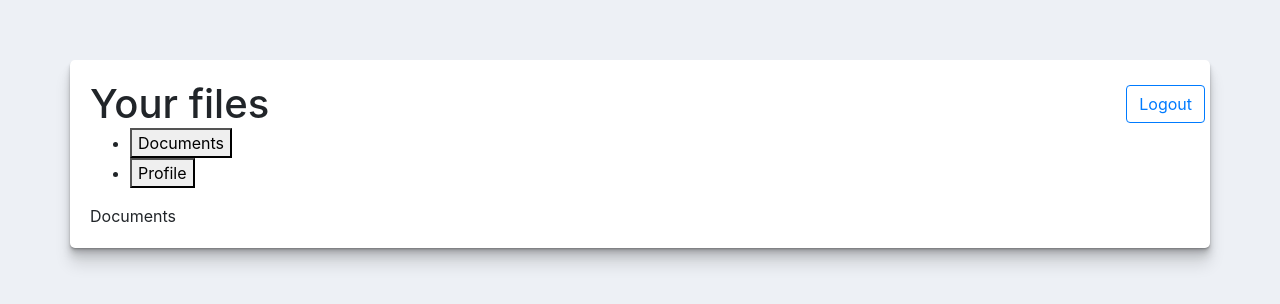
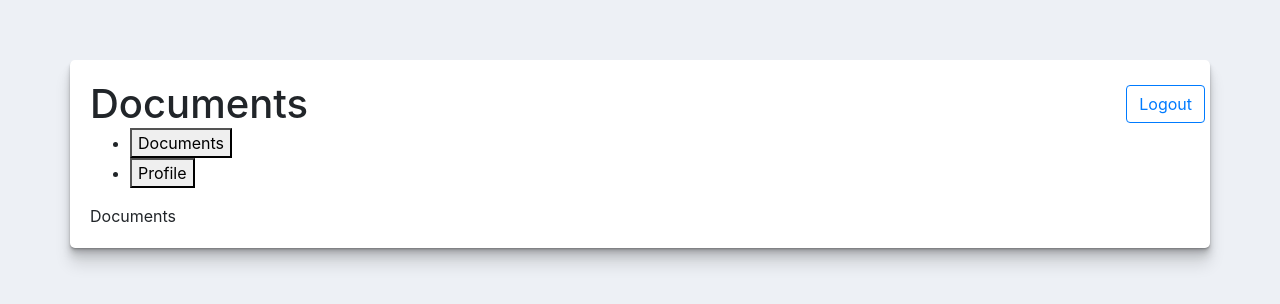
Before and after one commit to CEN-Group-3D/CEN-Project, a React (Create React App) app in the folder client/: page /dashboard in a window 1280 px wide. Shown: the part 246-550 px from the top of the page. Built offline with nearby package versions, Linux system fonts and the light colour scheme.

Commit message:
made tab title reflect on the header

```diff
--- a/client/src/views/UserDashboardView/UserDashboardView.js
+++ b/client/src/views/UserDashboardView/UserDashboardView.js
@@ -7,8 +7,12 @@ class UserDashboardView extends React.Component {
     constructor(props) {
         super(props);
 
-        this.state = {};
+        this.state = {
+            tabTitle: this.tabTitles[0]
+        };
     }
+
+    tabTitles = ['Documents', 'Profile']
 
     handleLogout = () => {
         fetch('/logout', {
@@ -24,7 +28,7 @@ class UserDashboardView extends React.Component {
     }
 
     handleTabChange = (index, title) => {
-        console.log(title);
+        this.setState({tabTitle: title})
     }
 
     render() {
@@ -32,14 +36,14 @@ class UserDashboardView extends React.Component {
             <div className="panel container">
                 <div className="row justify-content-between">
                     <div className="col">
-                        <h1 id="dash-title">Your files</h1>
+                        <h1 id="dash-title">{this.state.tabTitle}</h1>
                     </div>
                     <div className="d-flex col-xs-auto align-items-center">
                         <button onClick={this.handleLogout} className="btn btn-outline-primary">Logout</button>
                     </div>
                 </div>
                 <Tabs
-                    titles={['Documents', 'Profile']}
+                    titles={this.tabTitles}
                     components={[<div>Documents</div>, <UpdateUser />]}
                     onTabChangeCallback={this.handleTabChange}
                 />
```
